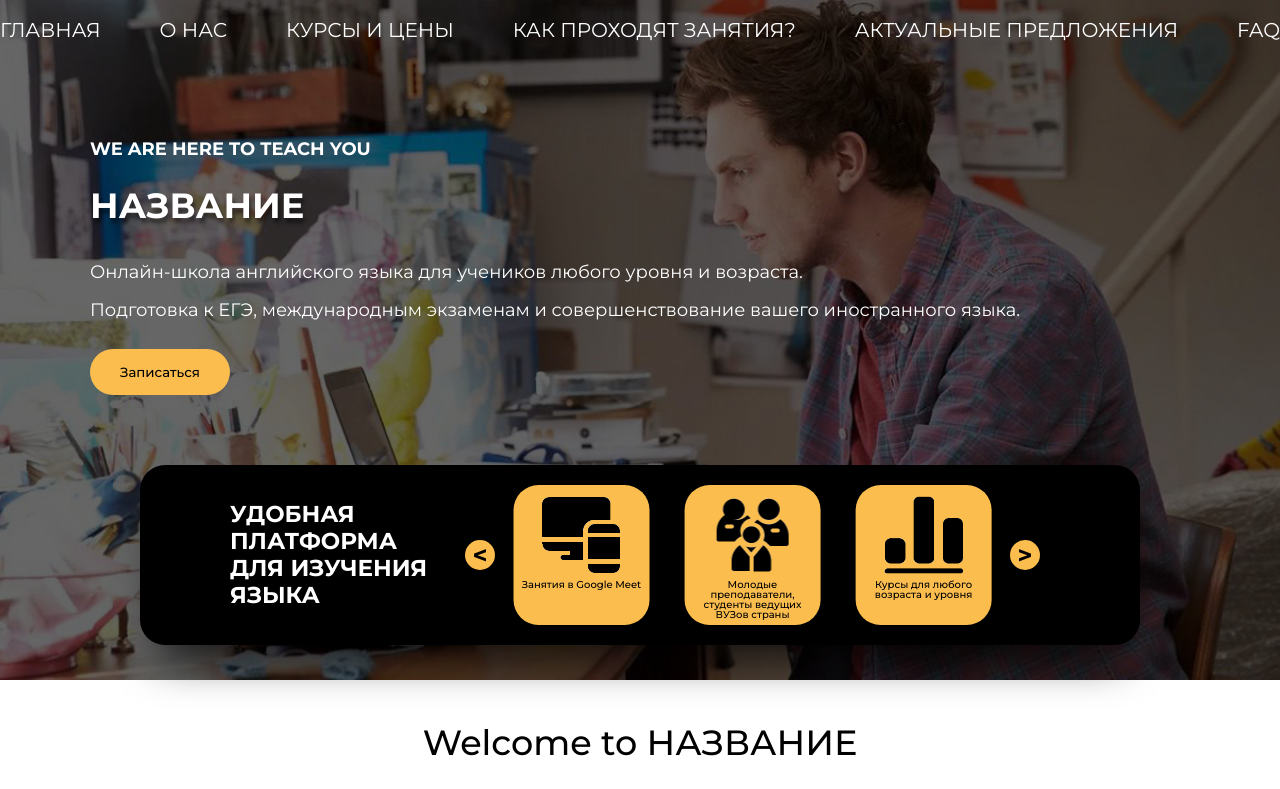
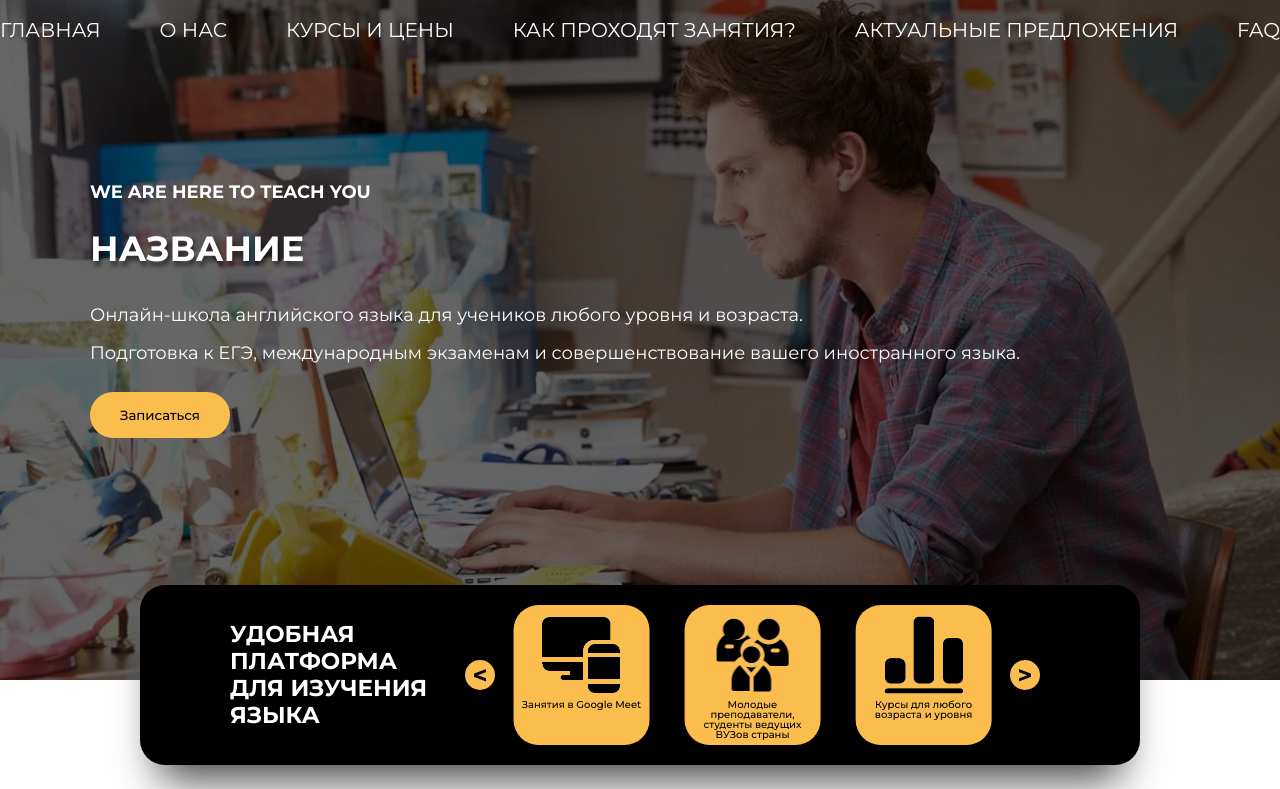
Before and after one commit to frendip/react-landing-page, a React (Create React App) app: page / in a window 1280 px wide. Shown: the top 789 px of the page. Built offline with nearby package versions, Linux system fonts and the light colour scheme.

Commit message:
fix (MainHeader, NavBar) поправлено позиционирование...
навбара и хедера при изменении высоты экран

```diff
--- a/src/components/MainHeader/MainHeader.module.css
+++ b/src/components/MainHeader/MainHeader.module.css
@@ -18,9 +18,18 @@
   z-index: 1;
 }
 .header__wrapper {
-  padding-top: 100px;
+  padding-top: 10vh;
   max-width: 1100px;
+  min-height: 80vh;
   margin: 0 auto;
+  display: flex;
+  flex-direction: column;
+}
+.header__info {
+  flex-grow: 1;
+  display: flex;
+  flex-direction: column;
+  justify-content: center;
 }
 .header__preTitle {
   padding: 0 0 30px 0;
@@ -48,8 +57,9 @@
 }
 .header__slider {
   position: relative;
-  top: 70px;
+  top: 85px;
   height: 180px;
+  width: 100%;
   border-radius: 25px;
   max-width: 1000px;
   margin: 0 auto;
--- a/src/components/MainHeader/MainHeader.module.scss
+++ b/src/components/MainHeader/MainHeader.module.scss
@@ -19,9 +19,18 @@
     }
   }
   &__wrapper {
-    padding-top: 100px;
+    padding-top: 10vh;
     max-width: 1100px;
+    min-height: 80vh;
     margin: 0 auto;
+    display: flex;
+    flex-direction: column;
+  }
+  &__info {
+    flex-grow: 1;
+    display: flex;
+    flex-direction: column;
+    justify-content: center;
   }
   &__preTitle {
     padding: 0 0 30px 0;
@@ -49,8 +58,9 @@
   }
   &__slider {
     position: relative;
-    top: 70px;
+    top: 85px;
     height: 180px;
+    width: 100%;
     border-radius: 25px;
     max-width: 1000px;
     margin: 0 auto;
--- a/src/components/MainHeader/MainHeader.tsx
+++ b/src/components/MainHeader/MainHeader.tsx
@@ -8,6 +8,7 @@ const MainHeader = () => {
         <section className={classes.header} id={"main"}>
             <div className={classes.header__bg}></div>
             <div className={classes.header__wrapper}>
+                <div className={classes.header__info}>
                     <h2 className={classes.header__preTitle}>WE ARE HERE TO TEACH YOU</h2>
                     <h1 className={classes.header__title}>НАЗВАНИЕ</h1>
                     <ul className={classes.header__text}>
@@ -22,6 +23,7 @@ const MainHeader = () => {
                     </div>
                     <Slider/>
                 </div>
+            </div>
         </section>
     );
 };
--- a/src/components/UI/Navbar/Navbar.module.css
+++ b/src/components/UI/Navbar/Navbar.module.css
@@ -1,6 +1,7 @@
 .navbar {
   padding-top: 20px;
   max-width: 1300px;
+  min-height: 5vh;
   margin: 0 auto;
 }
 .navbar__menu {
--- a/src/components/UI/Navbar/Navbar.module.scss
+++ b/src/components/UI/Navbar/Navbar.module.scss
@@ -1,6 +1,7 @@
 .navbar {
   padding-top: 20px;
   max-width: 1300px;
+  min-height: 5vh;
   margin: 0 auto;
   &__menu {
     display: flex;
```
Also changed, not shown: 2 other files (tests, documents, lock files or other folders). Lines whose indentation alone changed are shown as unchanged.
